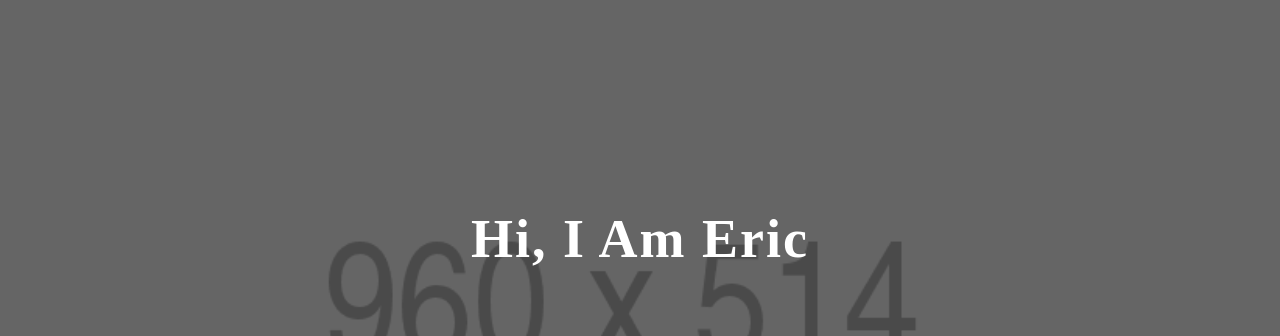
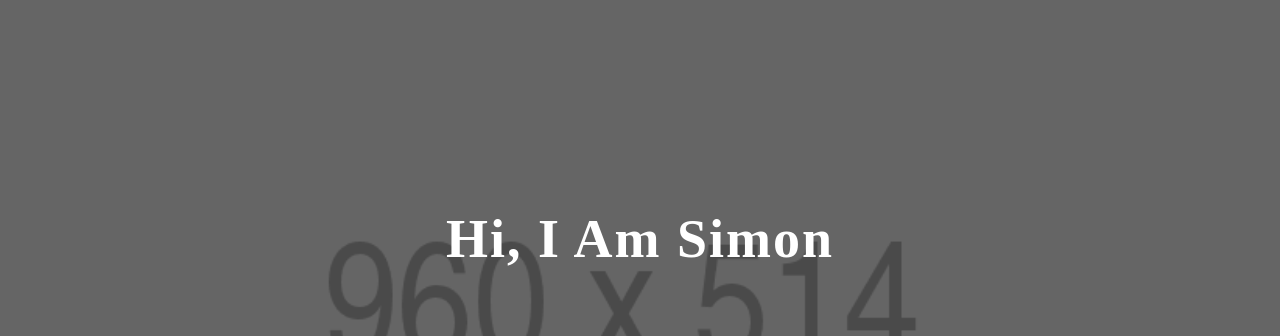
Before and after one commit to simonchou0909/simonchou0909.github.io, a plain HTML site: page my-first-link.html in a window 1280 px wide. Shown: the part 104-440 px from the top of the page. Drawn offline with Linux system fonts and the light colour scheme.

Commit message:
Change name Eric to Simon

```diff
--- a/my-first-link.html
+++ b/my-first-link.html
@@ -30,7 +30,7 @@
     <div class="overlay"></div>
     <div class="container_table">
       <div class="container_table_cell">
-        <h2>hi, I am Eric</h2>
+        <h2>hi, I am Simon</h2>
         <div class="social_icons">
           <a href=""><i class="fa fa-facebook" aria-hidden="true"></i></a>
           <a href=""><i class="fa fa-twitter " aria-hidden="true"></i></a>
```
